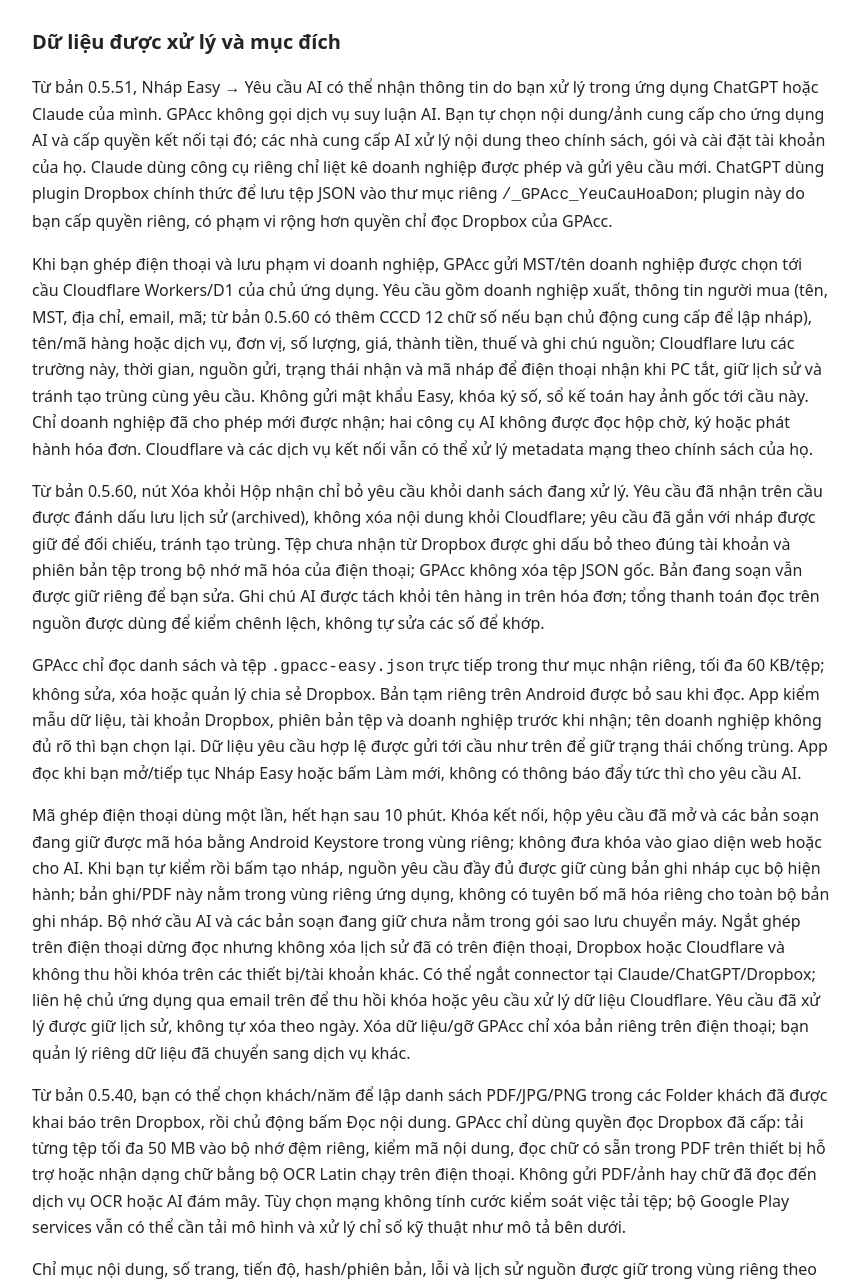
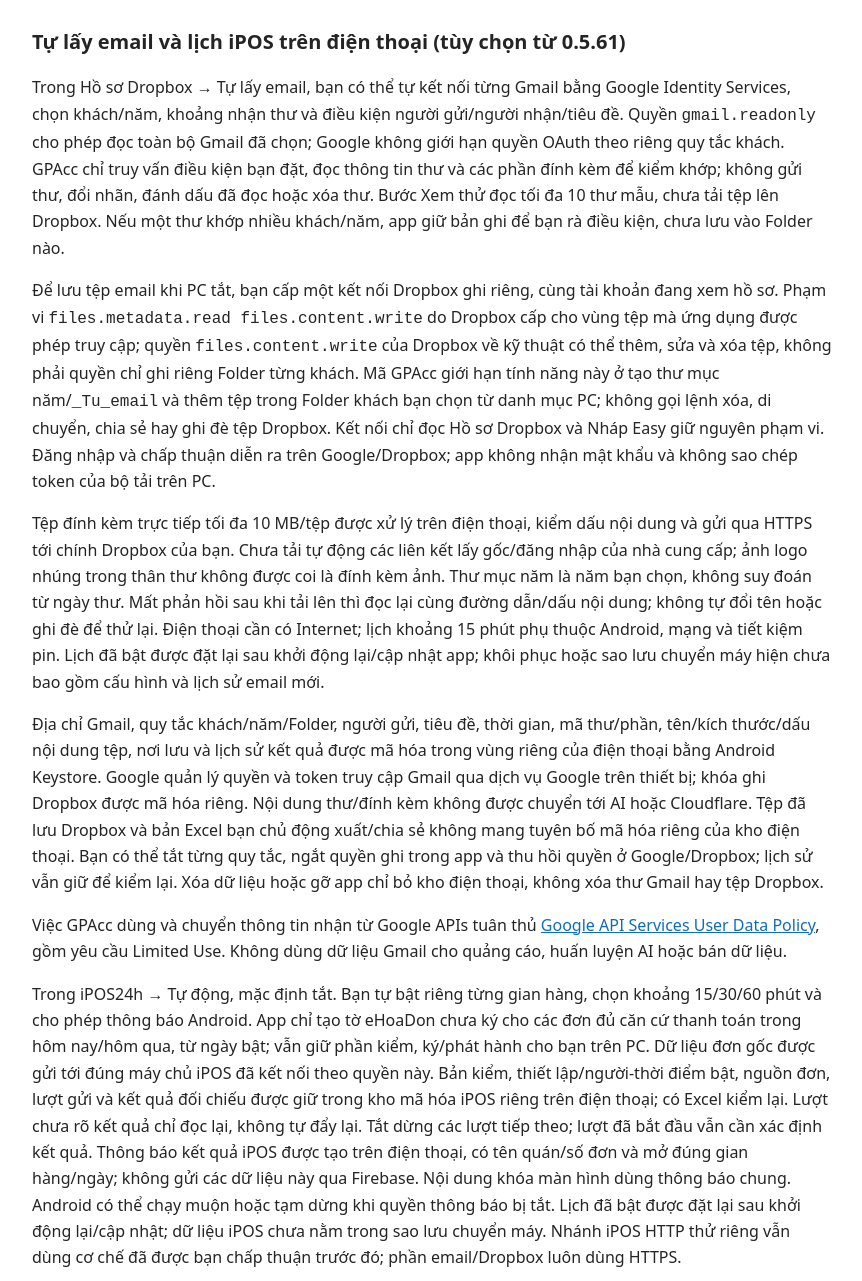
Before and after one commit to quocphuoc88/GPAcc-Mobile-Info, a plain HTML site: page index.html in a window 1280 px wide. Shown: the part 206-1487 px from the top of the page, without its empty margins (208-1070 px from the left). Drawn offline with Linux system fonts and the light colour scheme.

Commit message:
GPAcc 0.5.61: disclose opt-in Gmail filing and per-store iPOS automation

```diff
--- a/index.html
+++ b/index.html
@@ -3,6 +3,14 @@
 <style>body{font:16px/1.65 system-ui,sans-serif;color:#242424;max-width:800px;margin:auto;padding:24px}h1{font-size:28px}h2{font-size:20px;margin-top:28px}a{color:#0F6CBD}</style></head><body>
 <h1>Chính sách quyền riêng tư của GPAcc</h1><p>Cập nhật ngày 01/11/2026 · Ứng dụng Android: <strong>vn.gpacc.mobile</strong>.</p>
 <p>GPAcc do nhà phát triển GPAcc cung cấp, giúp người dùng kết nối với phần mềm GPAcc trên máy tính hoặc máy chủ được cấp quyền. Liên hệ về quyền riêng tư và hỗ trợ: <a href="mailto:quocphuoc88@gmail.com">quocphuoc88@gmail.com</a>.</p>
+<h2>Tự lấy email và lịch iPOS trên điện thoại (tùy chọn từ 0.5.61)</h2>
+<p>Trong Hồ sơ Dropbox → Tự lấy email, bạn có thể tự kết nối từng Gmail bằng Google Identity Services, chọn khách/năm, khoảng nhận thư và điều kiện người gửi/người nhận/tiêu đề. Quyền <code>gmail.readonly</code> cho phép đọc toàn bộ Gmail đã chọn; Google không giới hạn quyền OAuth theo riêng quy tắc khách. GPAcc chỉ truy vấn điều kiện bạn đặt, đọc thông tin thư và các phần đính kèm để kiểm khớp; không gửi thư, đổi nhãn, đánh dấu đã đọc hoặc xóa thư. Bước Xem thử đọc tối đa 10 thư mẫu, chưa tải tệp lên Dropbox. Nếu một thư khớp nhiều khách/năm, app giữ bản ghi để bạn rà điều kiện, chưa lưu vào Folder nào.</p>
+<p>Để lưu tệp email khi PC tắt, bạn cấp một kết nối Dropbox ghi riêng, cùng tài khoản đang xem hồ sơ. Phạm vi <code>files.metadata.read files.content.write</code> do Dropbox cấp cho vùng tệp mà ứng dụng được phép truy cập; quyền <code>files.content.write</code> của Dropbox về kỹ thuật có thể thêm, sửa và xóa tệp, không phải quyền chỉ ghi riêng Folder từng khách. Mã GPAcc giới hạn tính năng này ở tạo thư mục năm/<code>_Tu_email</code> và thêm tệp trong Folder khách bạn chọn từ danh mục PC; không gọi lệnh xóa, di chuyển, chia sẻ hay ghi đè tệp Dropbox. Kết nối chỉ đọc Hồ sơ Dropbox và Nháp Easy giữ nguyên phạm vi. Đăng nhập và chấp thuận diễn ra trên Google/Dropbox; app không nhận mật khẩu và không sao chép token của bộ tải trên PC.</p>
+<p>Tệp đính kèm trực tiếp tối đa 10 MB/tệp được xử lý trên điện thoại, kiểm dấu nội dung và gửi qua HTTPS tới chính Dropbox của bạn. Chưa tải tự động các liên kết lấy gốc/đăng nhập của nhà cung cấp; ảnh logo nhúng trong thân thư không được coi là đính kèm ảnh. Thư mục năm là năm bạn chọn, không suy đoán từ ngày thư. Mất phản hồi sau khi tải lên thì đọc lại cùng đường dẫn/dấu nội dung; không tự đổi tên hoặc ghi đè để thử lại. Điện thoại cần có Internet; lịch khoảng 15 phút phụ thuộc Android, mạng và tiết kiệm pin. Lịch đã bật được đặt lại sau khởi động lại/cập nhật app; khôi phục hoặc sao lưu chuyển máy hiện chưa bao gồm cấu hình và lịch sử email mới.</p>
+<p>Địa chỉ Gmail, quy tắc khách/năm/Folder, người gửi, tiêu đề, thời gian, mã thư/phần, tên/kích thước/dấu nội dung tệp, nơi lưu và lịch sử kết quả được mã hóa trong vùng riêng của điện thoại bằng Android Keystore. Google quản lý quyền và token truy cập Gmail qua dịch vụ Google trên thiết bị; khóa ghi Dropbox được mã hóa riêng. Nội dung thư/đính kèm không được chuyển tới AI hoặc Cloudflare. Tệp đã lưu Dropbox và bản Excel bạn chủ động xuất/chia sẻ không mang tuyên bố mã hóa riêng của kho điện thoại. Bạn có thể tắt từng quy tắc, ngắt quyền ghi trong app và thu hồi quyền ở Google/Dropbox; lịch sử vẫn giữ để kiểm lại. Xóa dữ liệu hoặc gỡ app chỉ bỏ kho điện thoại, không xóa thư Gmail hay tệp Dropbox.</p>
+<p>Việc GPAcc dùng và chuyển thông tin nhận từ Google APIs tuân thủ <a href="https://developers.google.com/terms/api-services-user-data-policy">Google API Services User Data Policy</a>, gồm yêu cầu Limited Use. Không dùng dữ liệu Gmail cho quảng cáo, huấn luyện AI hoặc bán dữ liệu.</p>
+<p>Trong iPOS24h → Tự động, mặc định tắt. Bạn tự bật riêng từng gian hàng, chọn khoảng 15/30/60 phút và cho phép thông báo Android. App chỉ tạo tờ eHoaDon chưa ký cho các đơn đủ căn cứ thanh toán trong hôm nay/hôm qua, từ ngày bật; vẫn giữ phần kiểm, ký/phát hành cho bạn trên PC. Dữ liệu đơn gốc được gửi tới đúng máy chủ iPOS đã kết nối theo quyền này. Bản kiểm, thiết lập/người-thời điểm bật, nguồn đơn, lượt gửi và kết quả đối chiếu được giữ trong kho mã hóa iPOS riêng trên điện thoại; có Excel kiểm lại. Lượt chưa rõ kết quả chỉ đọc lại, không tự đẩy lại. Tắt dừng các lượt tiếp theo; lượt đã bắt đầu vẫn cần xác định kết quả. Thông báo kết quả iPOS được tạo trên điện thoại, có tên quán/số đơn và mở đúng gian hàng/ngày; không gửi các dữ liệu này qua Firebase. Nội dung khóa màn hình dùng thông báo chung. Android có thể chạy muộn hoặc tạm dừng khi quyền thông báo bị tắt. Lịch đã bật được đặt lại sau khởi động lại/cập nhật; dữ liệu iPOS chưa nằm trong sao lưu chuyển máy. Nhánh iPOS HTTP thử riêng vẫn dùng cơ chế đã được bạn chấp thuận trước đó; phần email/Dropbox luôn dùng HTTPS.</p>
+
 <h2>Dữ liệu được xử lý và mục đích</h2>
 <p>Từ bản 0.5.51, Nháp Easy → Yêu cầu AI có thể nhận thông tin do bạn xử lý trong ứng dụng ChatGPT hoặc Claude của mình. GPAcc không gọi dịch vụ suy luận AI. Bạn tự chọn nội dung/ảnh cung cấp cho ứng dụng AI và cấp quyền kết nối tại đó; các nhà cung cấp AI xử lý nội dung theo chính sách, gói và cài đặt tài khoản của họ. Claude dùng công cụ riêng chỉ liệt kê doanh nghiệp được phép và gửi yêu cầu mới. ChatGPT dùng plugin Dropbox chính thức để lưu tệp JSON vào thư mục riêng <code>/_GPAcc_YeuCauHoaDon</code>; plugin này do bạn cấp quyền riêng, có phạm vi rộng hơn quyền chỉ đọc Dropbox của GPAcc.</p>
 <p>Khi bạn ghép điện thoại và lưu phạm vi doanh nghiệp, GPAcc gửi MST/tên doanh nghiệp được chọn tới cầu Cloudflare Workers/D1 của chủ ứng dụng. Yêu cầu gồm doanh nghiệp xuất, thông tin người mua (tên, MST, địa chỉ, email, mã; từ bản 0.5.60 có thêm CCCD 12 chữ số nếu bạn chủ động cung cấp để lập nháp), tên/mã hàng hoặc dịch vụ, đơn vị, số lượng, giá, thành tiền, thuế và ghi chú nguồn; Cloudflare lưu các trường này, thời gian, nguồn gửi, trạng thái nhận và mã nháp để điện thoại nhận khi PC tắt, giữ lịch sử và tránh tạo trùng cùng yêu cầu. Không gửi mật khẩu Easy, khóa ký số, sổ kế toán hay ảnh gốc tới cầu này. Chỉ doanh nghiệp đã cho phép mới được nhận; hai công cụ AI không được đọc hộp chờ, ký hoặc phát hành hóa đơn. Cloudflare và các dịch vụ kết nối vẫn có thể xử lý metadata mạng theo chính sách của họ.</p>
@@ -28,10 +36,10 @@
 <p>Từ bản 0.5.23, Bộ hồ sơ theo kỳ dùng danh mục Dropbox đã đồng bộ để lập bảng kiểm theo khách và quý/năm. Lựa chọn không áp dụng, tiến độ gom, lỗi tải và bảng kiểm Excel được giữ riêng theo tài khoản trên điện thoại. App ưu tiên PDF mẫu đã có, gom các tệp được chọn thành gói để xem/chia sẻ; không tự sửa, xóa hoặc ghi tài liệu lên Dropbox. Trạng thái chưa thấy dựa trên danh mục tại thời điểm ghi nguồn, không xác nhận nghĩa vụ hay việc đã nộp thuế. Tệp chưa rõ năm hoặc chưa khớp kỳ đang chọn không được tự gom; bộ cả năm giữ các tệp theo năm đã ghi trong danh mục, không đoán quý từ ngày nộp tiền; tài liệu chỉ chuyển sang ứng dụng khác theo thao tác chia sẻ hoặc mở email của bạn.</p>
 <p>Từ bản 0.5.22, Soạn email trong Hồ sơ Dropbox gợi ý email doanh nghiệp, cung cấp mẫu thư và lưu người nhận, kỳ, tiêu đề, nội dung cùng lựa chọn tệp trong vùng riêng trên điện thoại, tách theo tài khoản Dropbox, khách và gói hồ sơ. Nháp không tự gửi lên Dropbox hoặc máy chủ thư. Khi bạn bấm Mở ứng dụng email, chỉ nội dung và tệp đã chọn được chuyển cho ứng dụng email do bạn chọn để kiểm tra và bấm Gửi. GPAcc không đọc hộp thư, không nhận mật khẩu email, không tự gửi và không xác nhận thư đã gửi hay đã nhận. Ứng dụng email và nhà cung cấp thư xử lý dữ liệu theo chính sách riêng của họ. Xóa dữ liệu GPAcc hoặc gỡ app xóa nháp riêng trong GPAcc; các bản đã chuyển sang ứng dụng email cần được quản lý tại đó.</p>
 <p>Từ bản 0.5.20, khi người quản trị chọn Bật thông báo trong Duyệt kích hoạt và cho phép Android, ứng dụng dùng Firebase Cloud Messaging (FCM) của Google để nhận thông báo ngay cả khi app đóng hoặc PC tắt. Firebase xử lý mã cài đặt và mã nhận thông báo của thiết bị cùng thông tin kỹ thuật cần thiết để chuyển thông báo. Mã nhận được gửi qua HTTPS tới kho Google Apps Script của chủ phần mềm và gắn với điện thoại đã ghép quyền. Bộ gửi riêng trên Google đọc hàng đợi và gửi qua FCM; không có khóa tài khoản dịch vụ được chuyển sang điện thoại.</p>
-<p>Thông báo chỉ chứa mã sự kiện, loại cập nhật, mã phần mềm công khai, số lượng và thời điểm; không chứa tên/liên hệ khách, mã máy, tài liệu kế toán, mã license hoặc lệnh duyệt. Bấm thông báo chỉ mở danh sách; duyệt hoặc từ chối vẫn cần xác nhận riêng bằng khóa màn hình. SDK phân tích, quảng cáo và xuất thống kê thông báo sang BigQuery không được bật. Bạn có thể tắt thông báo trong app hoặc cài đặt Android. Tắt trong app bỏ mã nhận tại kho khi có mạng và yêu cầu Firebase xóa mã nhận/mã cài đặt; ngắt/thu hồi quyền duyệt cũng ngừng gửi tới thiết bị đó. Lịch sử sự kiện và kết quả gửi vẫn được giữ để chống báo lặp và kiểm tra hoạt động; có thể yêu cầu chủ hệ thống xử lý theo mục Lưu giữ và yêu cầu xóa dữ liệu dưới đây. Dịch vụ Firebase áp dụng chính sách của Google.</p>
+<p>Thông báo kích hoạt chỉ chứa mã sự kiện, loại cập nhật, mã phần mềm công khai, số lượng và thời điểm; không chứa tên/liên hệ khách, mã máy, tài liệu kế toán, mã license hoặc lệnh duyệt. Bấm thông báo chỉ mở danh sách; duyệt hoặc từ chối vẫn cần xác nhận riêng bằng khóa màn hình. SDK phân tích, quảng cáo và xuất thống kê thông báo sang BigQuery không được bật. Bạn có thể tắt thông báo trong app hoặc cài đặt Android. Tắt trong app bỏ mã nhận tại kho khi có mạng và yêu cầu Firebase xóa mã nhận/mã cài đặt; ngắt/thu hồi quyền duyệt cũng ngừng gửi tới thiết bị đó. Lịch sử sự kiện và kết quả gửi vẫn được giữ để chống báo lặp và kiểm tra hoạt động; có thể yêu cầu chủ hệ thống xử lý theo mục Lưu giữ và yêu cầu xóa dữ liệu dưới đây. Dịch vụ Firebase áp dụng chính sách của Google.</p>
 <p>Từ bản 0.5.19, Duyệt kích hoạt dành riêng cho người quản trị đã được ghép quyền bằng mã một lần. Điện thoại gửi yêu cầu trực tiếp đến kho kích hoạt Google Apps Script của chủ phần mềm, không cần PC bật và không đọc email. Dữ liệu gồm tên/liên hệ khách, mã máy, phần mềm, thời điểm và trạng thái yêu cầu; khi bạn xác nhận duyệt hoặc từ chối, kho lưu kết quả cùng căn cứ và tên thiết bị trong lịch sử. Mã kết nối riêng được mã hóa bằng Android Keystore, không đưa vào giao diện web. Khóa ký license và khóa quản trị chính không chuyển sang điện thoại. Mỗi lệnh duyệt cần xác nhận bằng khóa màn hình Android. Bạn có thể ngắt quyền trên điện thoại hoặc thu hồi mọi điện thoại trong dự án quản trị; gỡ ứng dụng chỉ bỏ dữ liệu trên máy, không tự thu hồi quyền ở kho.</p>
 <p>Từ bản 0.5.17, bạn có thể gom giấy tờ thành gói lưu riêng trên điện thoại, tìm kiếm trong danh mục toàn bộ khách, chụp/chọn ảnh JPG/PNG hoặc PDF và ghi việc theo khách/năm. Chức năng chụp ảnh mở ứng dụng máy ảnh theo lựa chọn của bạn; GPAcc không truy cập toàn bộ thư viện ảnh. Giấy tờ và ghi chú được giữ trên điện thoại kể cả khi mất mạng, chỉ chuyển tới máy chủ GPAcc đã kết nối khi bạn xem lại và bấm Gửi về PC. Gói hồ sơ chỉ được chuyển cho ứng dụng khác khi bạn chủ động chia sẻ. Không có OCR hoặc AI đám mây trong các chức năng này.</p>
-<p>Từ bản 0.5.0, mục Hồ sơ Dropbox có thể kết nối trực tiếp Dropbox do bạn cấp quyền, độc lập với máy GPAcc. Ứng dụng xin quyền đọc danh sách và nội dung tệp; không xin quyền sửa, xóa hoặc thay đổi chia sẻ trên Dropbox. Đăng nhập được thực hiện trên trang Dropbox; GPAcc không nhận mật khẩu Dropbox. Mã kết nối được mã hóa bằng khóa trong Android Keystore và không đưa vào trang web của ứng dụng. Bạn có thể ngắt kết nối trong mục Hồ sơ Dropbox hoặc thu hồi quyền tại phần Ứng dụng đã kết nối trong tài khoản Dropbox.</p>
+<p>Từ bản 0.5.0, mục Hồ sơ Dropbox có thể kết nối trực tiếp Dropbox do bạn cấp quyền, độc lập với máy GPAcc. Kết nối xem hồ sơ xin quyền đọc danh sách và nội dung tệp; không xin quyền sửa, xóa hoặc thay đổi chia sẻ. Quyền ghi tùy chọn cho Tự lấy email được cấp riêng như mục trên. Đăng nhập được thực hiện trên trang Dropbox; GPAcc không nhận mật khẩu Dropbox. Mã kết nối được mã hóa bằng khóa trong Android Keystore và không đưa vào trang web của ứng dụng. Bạn có thể ngắt kết nối trong mục Hồ sơ Dropbox hoặc thu hồi quyền tại phần Ứng dụng đã kết nối trong tài khoản Dropbox.</p>
 <p>Danh mục khách, kỳ, trạng thái và đường dẫn hồ sơ có thể được GPAcc trên PC chuẩn bị trong chính Dropbox của bạn. Bản xem mẫu được dựng từ XML gốc bằng bộ mẫu đang có trên PC; XML ký được giữ nguyên. Điện thoại tải trực tiếp các tệp này từ Dropbox, giữ danh mục và tệp đã tải trong vùng riêng của ứng dụng, và chỉ chuyển tệp cho ứng dụng khác khi bạn chọn mở, lưu hoặc chia sẻ. Dropbox áp dụng chính sách quyền riêng tư riêng. Ngắt kết nối không tự xóa bản đã tải; xóa dữ liệu ứng dụng hoặc gỡ app để xóa các bản lưu riêng trên điện thoại.</p>
 <p>Hệ thống GPAcc có thể do bạn, doanh nghiệp của bạn hoặc đơn vị dịch vụ kế toán vận hành. Đơn vị vận hành quản lý dữ liệu, tài khoản, sao lưu và quyền truy cập của hệ thống đó. Nếu bạn sử dụng dịch vụ kế toán do nhà phát triển cung cấp, dữ liệu được xử lý trên hệ thống của đơn vị cung cấp dịch vụ theo phạm vi được thỏa thuận.</p>
 <p>Ứng dụng Android không tích hợp SDK quảng cáo. Các SDK Google phục vụ thông báo, cập nhật và quét/đọc tài liệu xử lý dữ liệu kỹ thuật như mô tả ở trên; GPAcc không dùng SDK phân tích riêng để theo dõi thao tác kế toán. Chức năng trong phần mềm máy tính có thể kết nối các cổng thuế, nhà cung cấp hóa đơn hoặc dịch vụ khác theo cấu hình và thao tác được cấp quyền. Những dịch vụ đó áp dụng chính sách riêng. Nếu sử dụng Tailscale để kết nối từ xa, việc cung cấp mạng riêng tuân theo chính sách của Tailscale. Google Play cung cấp dịch vụ cài đặt, cập nhật và kiểm tra bảo mật theo chính sách của Google.</p>
```
